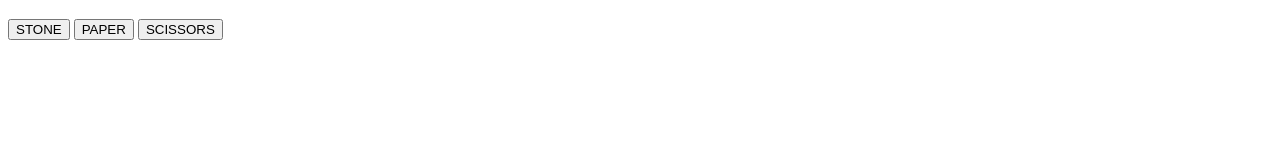
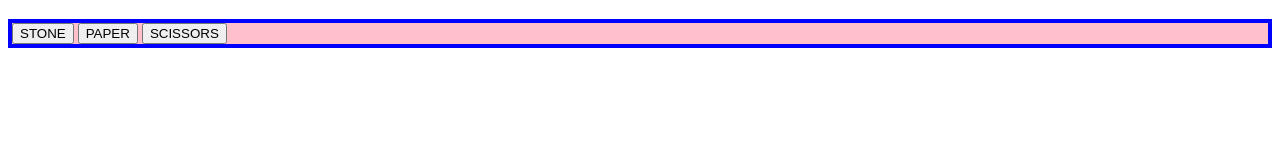
Before and after one commit to neeraj-sharma2027/Stone-Paper-Scissors-Game, a plain HTML site: page index.html in a window 1280 px wide. Drawn offline with Linux system fonts and the light colour scheme.

Commit message:
some color

```diff
--- a/index.html
+++ b/index.html
@@ -9,10 +9,12 @@
 <body>
 
     <h3 id="round"></h3>
-    <div id="btn">
-        <button id="btn1">STONE</button>
-        <button id="btn2">PAPER</button>
-        <button id="btn3">SCISSORS</button>
+    <div id="btn" style="border: 4px solid blue; background-color: pink;">
+        <span>
+            <button id="btn1">STONE</button>
+            <button id="btn2">PAPER</button>
+            <button id="btn3">SCISSORS</button>
+        </span>
     </div>
     <div>
         <h3 id="score"></h3>
```
